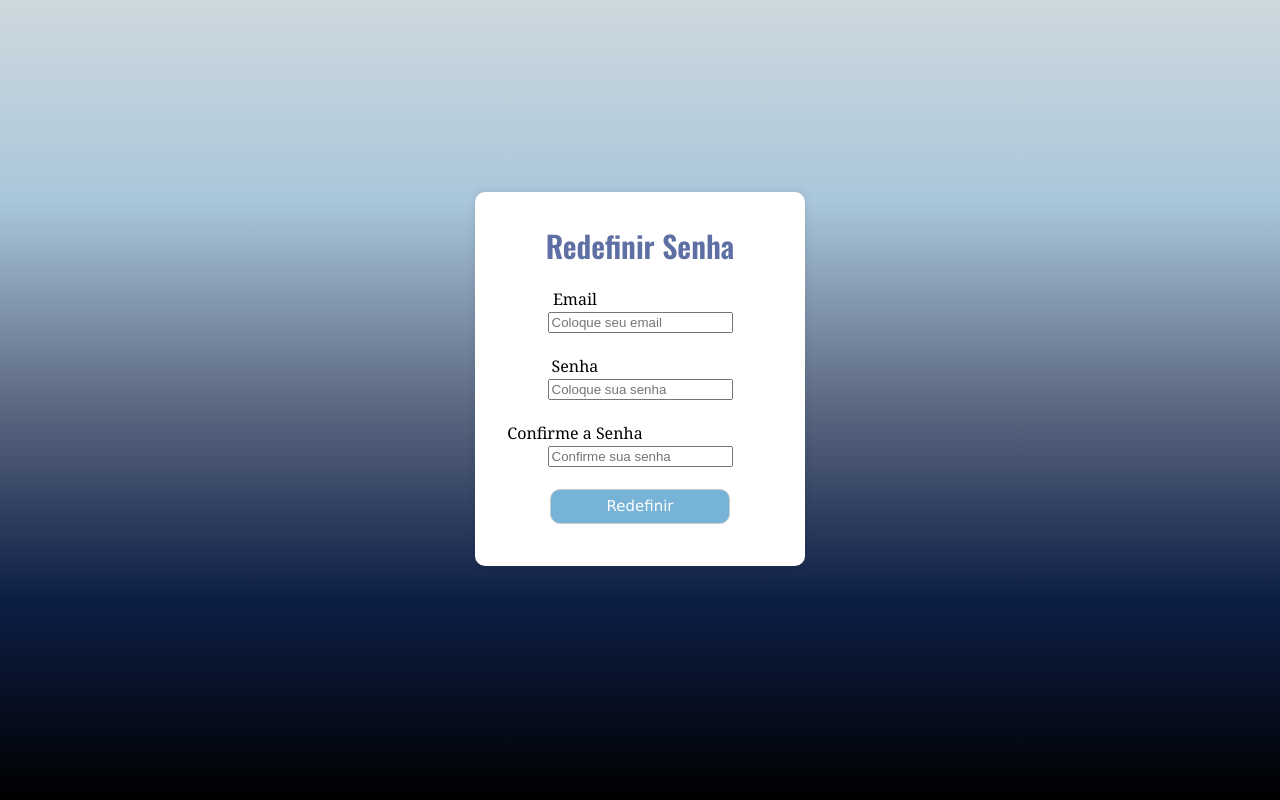
After one commit to CarlosAfonsoo/Gerenciamento_PHP, a PHP site: page /redSenha.html in a window 1280 px wide. The commit adds this page. Run offline with PHP 8.4, Linux system fonts and the light colour scheme.

Commit message:
Criação das interfaces de Redefinir senha e cadastro

```diff
--- a/css/style.css
+++ b/css/login.css
@@ -11,7 +11,7 @@ body {
 .tudo {
     margin-top: 15%;
     background-color: white;
-    /* border: 1px solid black; */
+    border-radius: 10px ;
     max-width: 290px;
     max-height: 350px;
     padding: 20px;
--- /dev/null
+++ b/redSenha.html
@@ -0,0 +1,45 @@
+<!DOCTYPE html>
+<html lang="pt-br">
+    <head>
+        <meta charset="UTF-8">
+        <meta name="viewport" content="width=device-width, initial-scale=1.0">
+        <link rel="stylesheet" href="./css/login.css">
+        <title>Login</title>
+    </head>
+    <body>
+        <center>
+                    <!-- Sistema de Login -->
+        <!-- O projeto está hospedado no vercel dia 24/11 -->
+        <div class="tudo">
+            <div class="titulo">
+                <h4>Redefinir Senha</h4>
+                <!-- <hr> -->
+                <!-- <br> -->
+                <!-- <p>Entre com seus dados para acessar o sistema</p> -->
+            </div>
+            <div class="forms">
+                <form action="/PHP/conexao.php" name="formulario" method="post">
+                    <label for="usuario">Email</label>
+                    <br>
+                    <input type="email" placeholder="Coloque seu email" required>
+                    <br>
+                    <br>
+                    <label for="password">Senha</label>
+                    <br>
+                    <input type="password" placeholder="Coloque sua senha" required>
+                    <br>
+                    <br>
+                    <label for="password">Confirme a Senha</label>
+                    <br>
+                    <input type="password" placeholder="Confirme sua senha" class="confirma" required>
+                    <br>
+                    <br>
+                    <input type="submit" class="btn" value="Redefinir" name="Logar">
+                    <br>
+                    <br>
+                </form>
+            </div>
+        </div>
+        </center>
+    </body>
+</html>
```
Also changed, not shown: criarConta.html (added, +45 -0 lines), index.html (renamed from html/index.html, +4 -4 lines).
